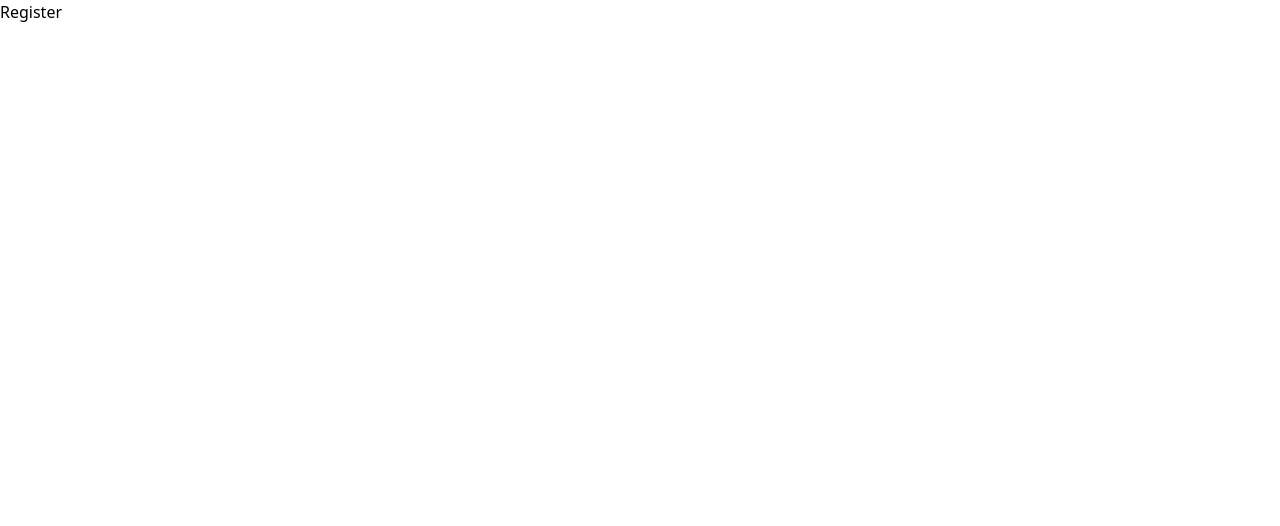
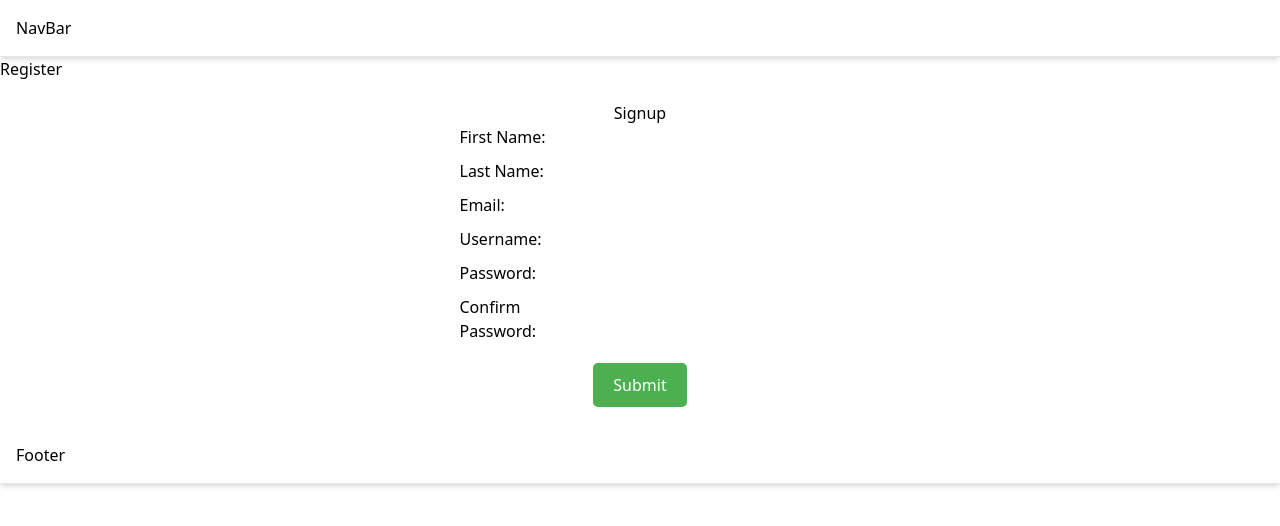
Before and after one commit to StefanMS/EasyGames_frontend, a Nuxt app in the folder nuxt-app/: page /register in a window 1280 px wide. Shown: the top 526 px of the page. Built offline with nearby package versions, Linux system fonts and the light colour scheme.

Commit message:
basic sign-up, collection component

```diff
--- /dev/null
+++ b/nuxt-app/components/Collection.vue
@@ -0,0 +1,15 @@
+<template>
+    <div>
+    <ul>
+        <li v-for="item in collection" :key="item.game_id">
+            {{ item.game_name }}
+        </li>
+    </ul>
+    {{ collection }}
+    </div>
+</template>
+
+<script setup lang="ts">
+import type { CollectionItem } from "~/types/collection";
+const { data: collection } = await useFetch<CollectionItem[]>('http://127.0.0.1:8000/collections')
+</script>
--- /dev/null
+++ b/nuxt-app/components/Login.vue
@@ -0,0 +1,37 @@
+<template>
+    <div class="login-container">
+      <h1>Login</h1>
+      <form @submit.prevent="handleSubmit">
+        <div class="form-group">
+          <label for="username">Username:</label>
+          <input type="text" id="username" v-model="username"
+   required />
+        </div>
+        <div class="form-group">
+          <label for="password">Password:</label>
+          <input type="password" id="password"
+   v-model="password" required />
+        </div>
+        <button type="submit">Login</button>
+      </form>
+      <p v-if="error">{{ error }}</p>
+
+    </div>
+  </template>
+
+  <script setup>
+  import { useLogin } from '@nuxtjs/auth';
+
+  const { login, error } = useLogin();
+
+  const username = ref('');
+  const password = ref('');
+
+  const handleSubmit = async () => {
+    try {
+      await login({ username: username.value, password: password.value });
+    } catch (error) {
+      console.error(error);
+    }
+  };
+  </script>
--- /dev/null
+++ b/nuxt-app/components/Signup.vue
@@ -0,0 +1,111 @@
+<template>
+    <div class="signup-container">
+      <h1>Signup</h1>
+      <div class="form-group">
+        <label for="first_name">First Name:</label>
+        <input type="text" id="first_name" v-model="first_name" />
+      </div>
+      <div class="form-group">
+        <label for="last_name">Last Name:</label>
+        <input type="text" id="last_name" v-model="last_name" />
+      </div>
+      <div class="form-group">
+        <label for="email">Email:</label>
+        <input type="text" id="email" v-model="email" />
+      </div>
+      <div class="form-group">
+        <label for="username">Username:</label>
+
+        <input type="text" id="username" v-model="username" />
+      </div>
+      <div class="form-group">
+        <label for="password">Password:</label>
+        <input type="password" id="password" v-model="password" />
+      </div>
+
+      <div class="form-group">
+        <label for="confirmPassword">Confirm Password:</label>
+        <input type="password" id="confirmPassword"
+   v-model="confirmPassword" />
+      </div>
+      <button class="submit-button"
+   @click="handleSubmit">Submit</button>
+    </div>
+  </template>
+
+<script>
+
+export default {
+
+    data() {
+        return {
+            first_name: '',
+            last_name: '',
+            email: '',
+            username: '',
+            password: '',
+            confirmPassword: ''
+        }
+    }
+
+    , methods: {
+        async handleSubmit() {
+            const body = {
+                first_name: this.first_name,
+                last_name: this.last_name,
+                email: this.email,
+                username: this.username,
+                password: this.password
+            };
+            try {
+                const response = await fetch('http://127.0.0.1:8000/sign-up', {
+                    method: 'POST',
+                    headers: { 'Content-Type': 'application/json' },
+                    body: JSON.stringify(body)
+
+                });
+                if (response.status === 200) {
+                    console.log('Signup successful');
+                } else {
+                    console.error('Signup failed');
+                } }
+            catch (error) {
+                    console.error(error);
+                }
+            }
+        }
+    }
+
+
+</script>
+
+<style scoped>
+.signup-container {
+  display: flex;
+  flex-direction: column;
+  align-items: center;
+  padding: 20px;
+}
+
+.form-group {
+  margin-bottom: 10px;
+  display: flex;
+  align-items: center;
+}
+
+.form-group label {
+  width: 120px;
+  margin-right: 10px;
+}
+
+.submit-button {
+  background-color: #4CAF50;
+  color: white;
+  padding: 10px 20px;
+  border: none;
+  border-radius: 5px;
+  cursor: pointer;
+
+  margin-top: 10px;
+}
+</style>
--- a/nuxt-app/nuxt.config.ts
+++ b/nuxt-app/nuxt.config.ts
@@ -2,12 +2,10 @@
 export default defineNuxtConfig({
   compatibilityDate: '2024-04-03',
   devtools: { enabled: true },
-  // plugins: ['~/plugins/axios.js'],
   modules: [
 
-    "@nuxtjs/tailwindcss",
-    // '@nuxtjs/axios',
-    // '@nuxtjs/auth-next',
+    "@nuxtjs/tailwindcss"
+
 
     ]
 })
--- a/nuxt-app/package.json
+++ b/nuxt-app/package.json
@@ -10,6 +10,7 @@
     "postinstall": "nuxt prepare"
   },
   "dependencies": {
+    "@nuxtjs/auth": "^4.9.1",
     "@nuxtjs/auth-next": "5.0.0-1667386184.dfbbb54",
     "@nuxtjs/axios": "^5.13.6",
     "@nuxtjs/tailwindcss": "^6.12.1",
--- a/nuxt-app/pages/collection.vue
+++ b/nuxt-app/pages/collection.vue
@@ -1,18 +1,5 @@
 <template>
     <NavBar />
-    <div>
-      <h1>Collection</h1>
-      <ul>
-        <li v-for="item in collection" :key="item.game_id">
-          {{ item.game_name }}
-        </li>
-      </ul>
-      {{ collection }}
-    </div>
+    <Collection />
     <Footer />
   </template>
-
-<script setup lang="ts">
-import type { CollectionItem } from "../types/collection";
-const { data: collection } = await useFetch<CollectionItem[]>('http://127.0.0.1:8000/collections')
-</script>
--- a/nuxt-app/pages/login.vue
+++ b/nuxt-app/pages/login.vue
@@ -1,41 +1,3 @@
 <template>
-    <div>
-        <h1>Login</h1>
-    </div>
-    <intput v-model="email" placeholder="Email" />
-    <intput v-model="password" placeholder="Password" />
-    <button @click="login">Login</button>
-    <p v-if ="error">{{ error }}</p>
+    <Login />
 </template>
-
-<script>
-//TODO LOGIN logic
-export default {
-  data() {
-    return {
-      email: '',
-      password: '',
-      errorMessage: ''
-    };
-  },
-  methods: {
-    // async login() {
-    //   try {
-    //     const response = await this.$axios.post('/login', {
-    //       username: this.email,
-    //       password: this.password});
-
-    //     // Store token in localStorage
-    //     const token = response.data.access_token;
-    //     localStorage.setItem('token', token);
-
-    //     // Redirect user after successful login
-    //     this.$router.push('/');
-    //   } catch (error) {
-    //     this.errorMessage = "Invalid email or password";
-    //   };
-    // }
-}
-};
-
-</script>
--- a/nuxt-app/pages/register.vue
+++ b/nuxt-app/pages/register.vue
@@ -1,9 +1,10 @@
 <template>
+    <NavBar />
     <div>
         <h1>Register</h1>
     </div>
+    <div>
+        <Signup />
+    </div>
+    <Footer />
 </template>
-
-<script setup lang="ts">
-//TODO REGISTER logic
-</script>
```
Also changed, not shown: 1 other file (tests, documents, lock files or other folders).
